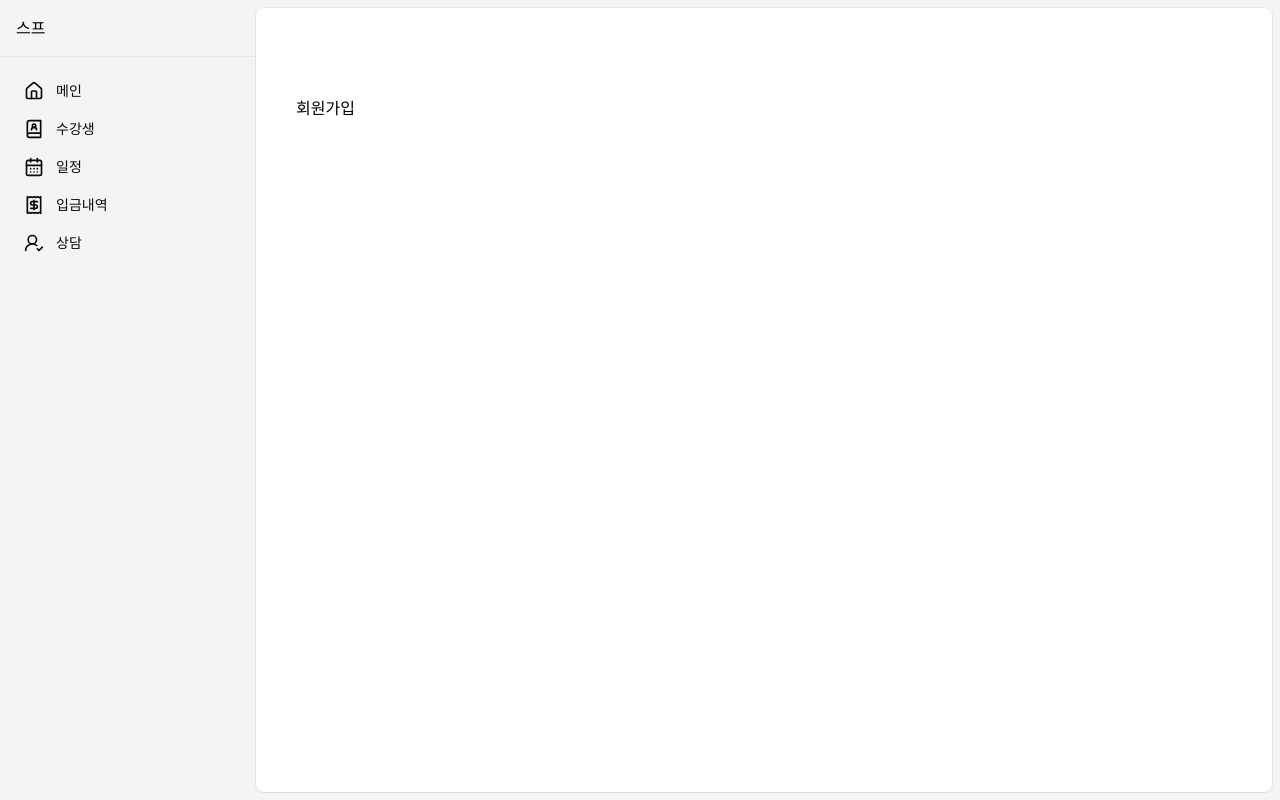
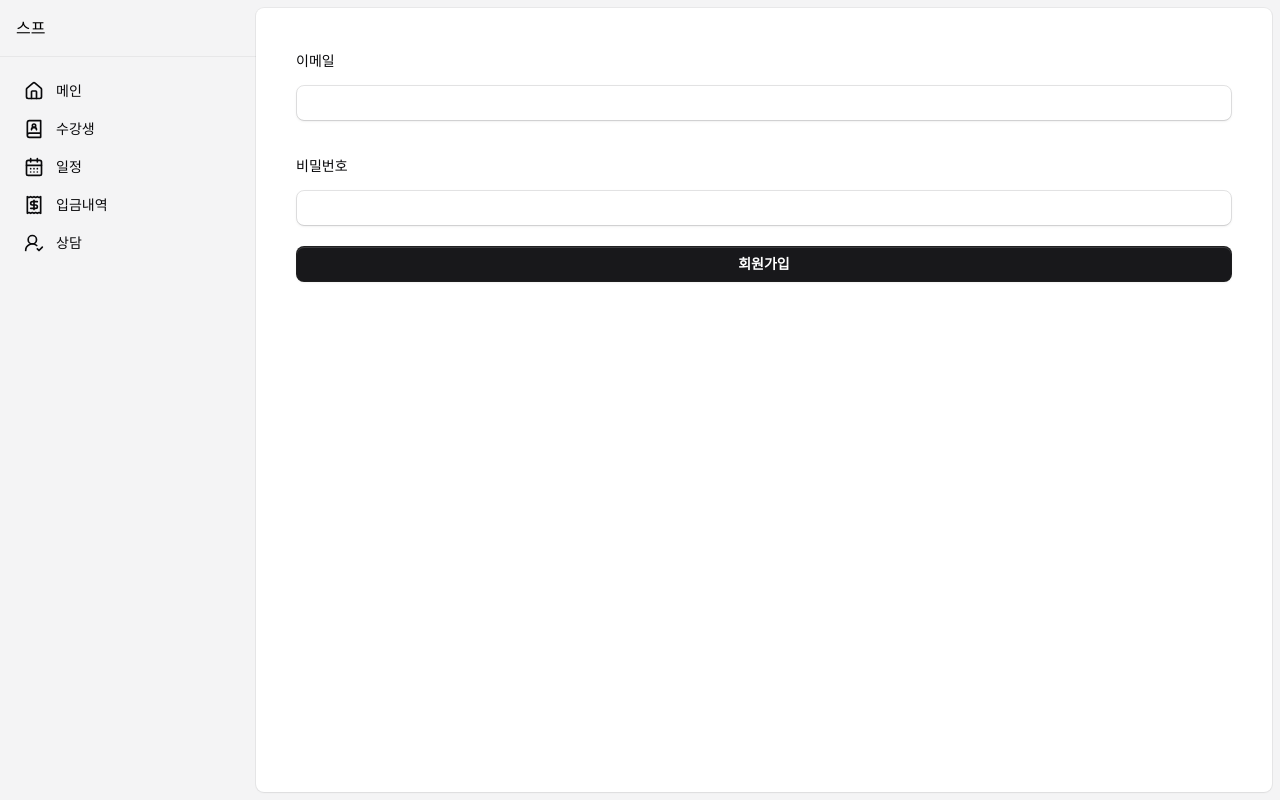
Before and after one commit to simjinseok/suufr.com, a Next.js app: page /signup in a window 1280 px wide. Built offline with nearby package versions, Linux system fonts and the light colour scheme.

Commit message:
회원가입 추가

```diff
--- a/app/login/page.tsx
+++ b/app/login/page.tsx
@@ -7,6 +7,7 @@ import { Input } from "@/components/input";
 
 export default function Page() {
   const [state, action, isPending] = useFormState<any, any>(login, {});
+
   return (
     <form action={action}>
       <FieldGroup>
@@ -21,6 +22,7 @@ export default function Page() {
         </Field>
         <Button type="submit">로그인</Button>
       </FieldGroup>
+      <Button className="mt-5" href="/signup">회원가입</Button>
     </form>
   );
 }
--- a/app/signup/actions.ts
+++ b/app/signup/actions.ts
@@ -1,13 +1,16 @@
-'use server'
-import {createClient} from '@/utils/supabase';
+"use server";
+import { createClient } from "@/utils/supabase";
+import { redirect } from "next/navigation";
 
 export async function signUp(prevState: any, formData: FormData) {
-    const supabase = createClient()
-    const {data, error} = await supabase.auth.signUp({
-        email: formData.get('email') as string,
-        password: formData.get('password') as string,
-        options: {
-            emailRedirectTo: 'https://example.com/welcome',
-        },
-    });
+  const supabase = createClient();
+  const { data, error } = await supabase.auth.signUp({
+    email: formData.get("email") as string,
+    password: formData.get("password") as string,
+    options: {
+      emailRedirectTo: "https://example.com/welcome",
+    },
+  });
+
+  redirect('/');
 }
--- a/app/signup/page.tsx
+++ b/app/signup/page.tsx
@@ -1,21 +1,31 @@
-'use client';
-import { useFormState } from 'react-dom';
-import { signUp } from './actions';
+"use client";
+import { useFormState } from "react-dom";
+import { Button } from "@/components/button";
+import { FieldGroup, Field, Label } from "@/components/fieldset";
+import { Input } from "@/components/input";
+import { signUp } from "./actions";
 
 export default function Page() {
-    const [state, action, isPending] = useFormState<any, any>(signUp, {});
-    return (
-        <form method="POST" action={action}>
-            <div>
-                <input type="text" name="email"/>
-            </div>
+  const [state, action, isPending] = useFormState<any, any>(signUp, {});
+  return (
+    <form method="POST" action={action}>
+      <FieldGroup>
+        <Field>
+          <Label>이메일</Label>
+          <Input type="text" name="email" />
+        </Field>
 
-            <div>
-                <input type="password" name="password"/>
-            </div>
+        <Field>
+          <Label>비밀번호</Label>
+          <Input type="password" name="password" />
+        </Field>
+      </FieldGroup>
 
-            <button type="submit">회원가입</button>
-
-        </form>
-    )
+      <div className="mt-5">
+        <Button type="submit" className="w-full" disabled={isPending}>
+          회원가입
+        </Button>
+      </div>
+    </form>
+  );
 }
```
